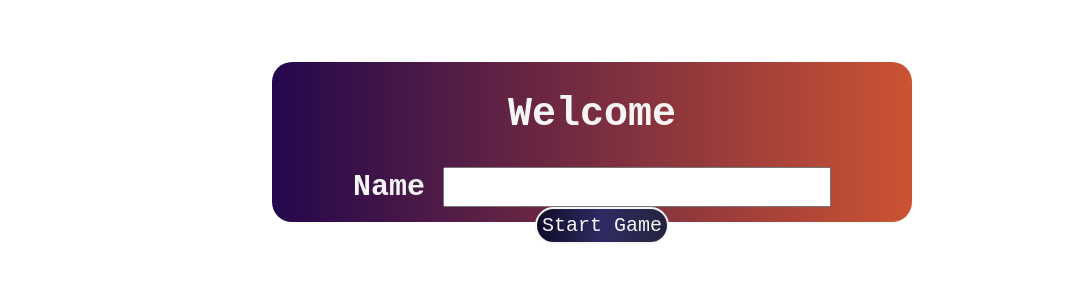
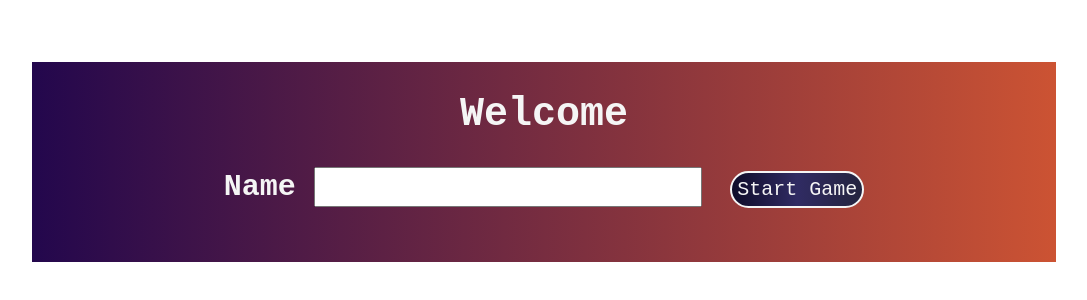
Before and after one commit to HafizRahimi/Pure-javascript-game--responsivt, a plain HTML site: page index.html in a window 1280 px wide. Shown: the part 258-558 px from the top of the page, without its empty margins (96-1183 px from the left). Drawn offline with nearby package versions, Linux system fonts and the light colour scheme.

Commit message:
css update

```diff
--- a/css/style.css
+++ b/css/style.css
@@ -23,19 +23,13 @@
 
 .info-box{
     display: none;
-    height: 20vh;
-    width: 80vh;
+    width: 100%;
+    height: 200px;
     position: absolute;
     z-index: 4;
     background:linear-gradient(90deg, #23074d 0%,#cc5333 100% );
     text-align: center;
-    top: 40vh;
-    left: 30vh;
-    border-radius: 20px;
-    -webkit-border-radius: 20px;
-    -moz-border-radius: 20px;
-    -ms-border-radius: 20px;
-    -o-border-radius: 20px;
+    top: 40%;
 }
 
 .login-game h1 {
```
